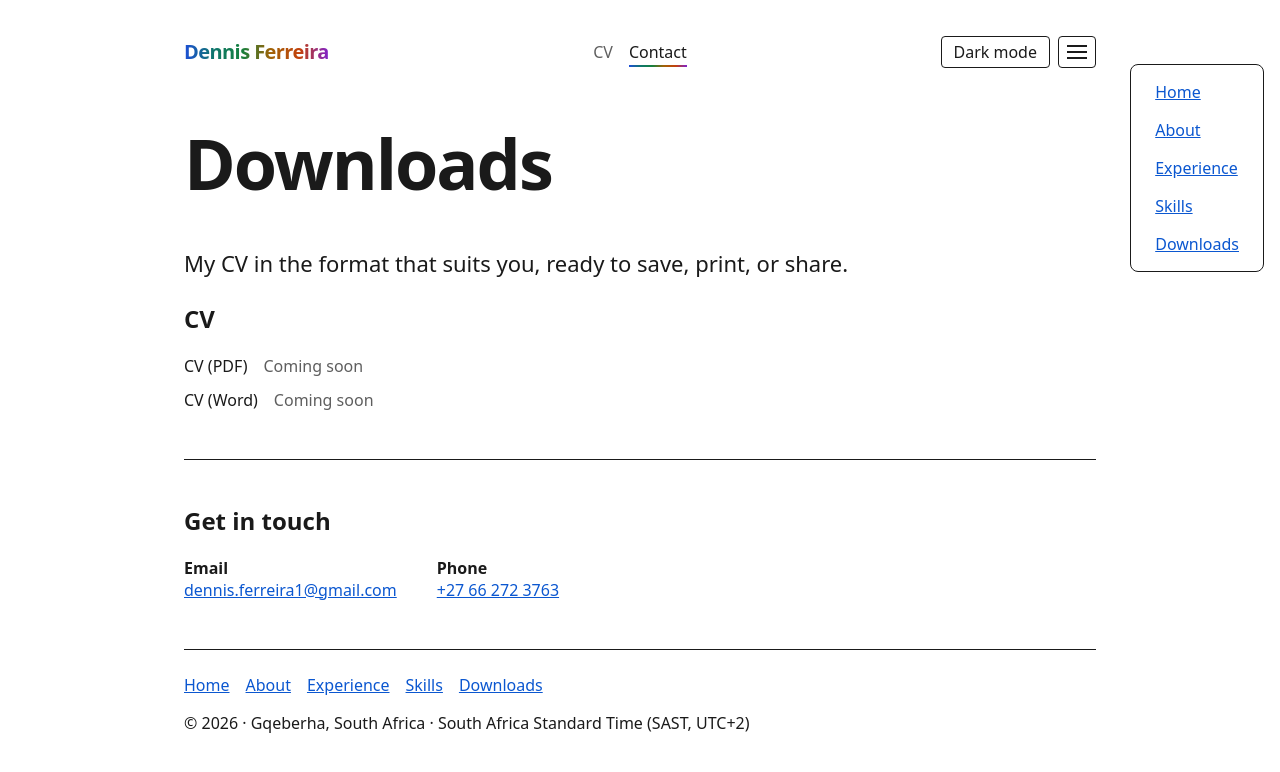
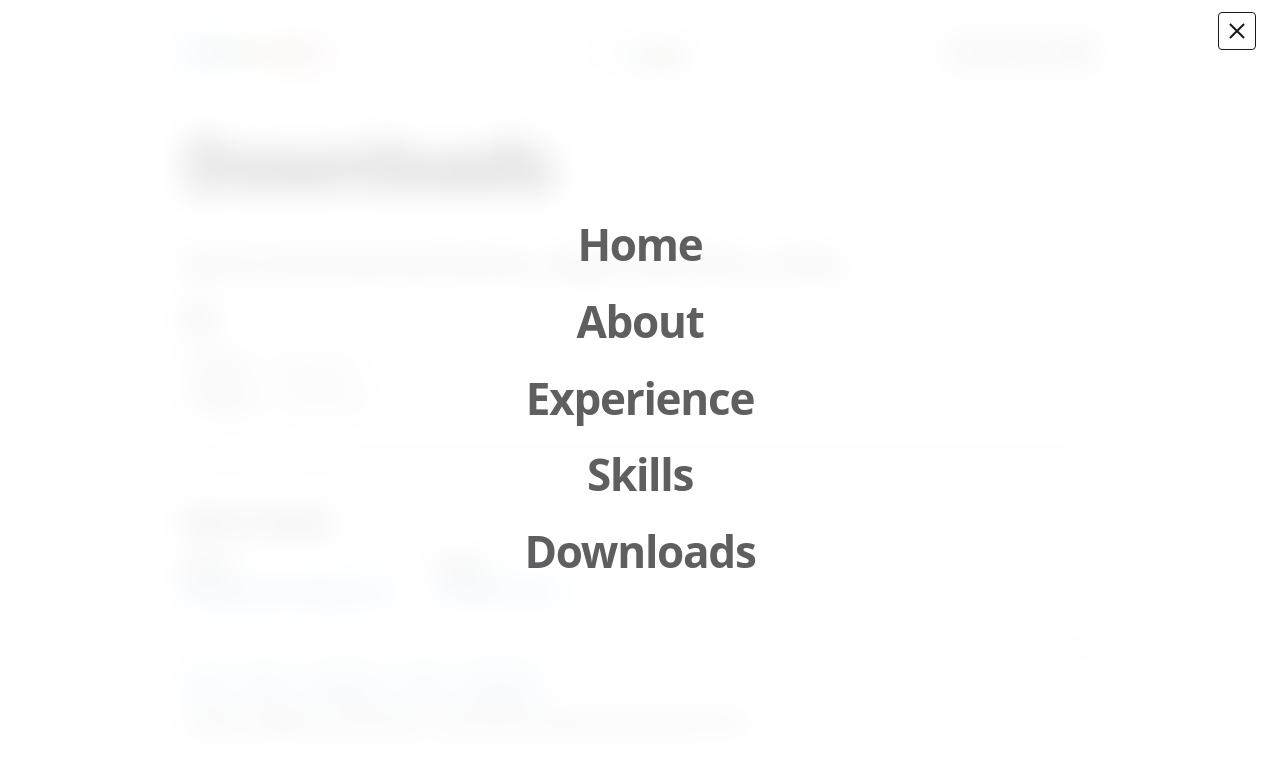
Before and after one commit to 6210/dfpf-26-27, an Astro site: page /downloads in a window 1280 px wide. Both pictures are taken after a click on the button "Menu". Built offline with nearby package versions, Linux system fonts and the light colour scheme; Astro itself is replaced by a stand-in of ours.

Commit message:
Navigation rework

```diff
--- a/src/components/SiteHeader.astro
+++ b/src/components/SiteHeader.astro
@@ -41,7 +41,7 @@ const isHome = Astro.url.pathname === '/';
       <span data-theme-label="light">Dark mode</span>
       <span data-theme-label="dark">Light mode</span>
     </button>
-    <!-- The Popover API opens and closes the menu without JavaScript, including Escape and outside clicks. -->
+    <!-- The Popover API opens and closes the menu without JavaScript, including with Escape. -->
     <button type="button" class="menu-button" popovertarget="site-menu">
       <span class="menu-icon" aria-hidden="true"><span></span><span></span><span></span></span>
       <span class="visually-hidden">Menu</span>
@@ -49,6 +49,11 @@ const isHome = Astro.url.pathname === '/';
   </div>
 
   <div id="site-menu" class="site-menu" popover>
+    <!-- The full-screen menu covers the menu button, so it has its own close button in the same place. -->
+    <button type="button" class="menu-button menu-close" popovertarget="site-menu" popovertargetaction="hide">
+      <span class="menu-icon" aria-hidden="true"><span></span><span></span></span>
+      <span class="visually-hidden">Close menu</span>
+    </button>
     <SiteNav label="Main navigation" />
   </div>
 
@@ -172,18 +177,99 @@ const isHome = Astro.url.pathname === '/';
     block-size: 2px;
   }
 
+  /* Full screen; the page shows faintly through a blur. */
   .site-menu {
     background: var(--color-background);
-    border: 1px solid currentColor;
-    border-radius: 0.5rem;
+    block-size: auto;
+    border: 0;
     color: var(--color-text);
-    inset: 4rem 1rem auto auto;
+    inline-size: auto;
+    inset: 0;
     margin: 0;
-    padding: 1rem 1.5rem;
+    max-block-size: none;
+    max-inline-size: none;
+    overflow-y: auto;
+    overscroll-behavior: contain;
+    padding: 4.5rem 1.5rem;
+  }
+
+  .site-menu:popover-open {
+    display: grid;
+    place-items: center;
+  }
+
+  /* Opaque where blur is unsupported or the visitor asks for less transparency, keeping text readable. */
+  @supports (backdrop-filter: blur(1px)) {
+    @media (prefers-reduced-transparency: no-preference) {
+      .site-menu {
+        -webkit-backdrop-filter: blur(16px);
+        backdrop-filter: blur(16px);
+        background: color-mix(in srgb, var(--color-background) 80%, transparent);
+      }
+    }
+  }
+
+  /* The page behind stays put while the menu is open. */
+  :global(html:has(#site-menu:popover-open)) {
+    overflow: hidden;
+  }
+
+  .menu-close {
+    inset: 0.75rem 1.5rem auto auto;
+    position: absolute;
+  }
+
+  .menu-close .menu-icon {
+    block-size: 1.25rem;
+    gap: 0;
+    place-content: center;
+  }
+
+  .menu-close .menu-icon span {
+    grid-area: 1 / 1;
+    inline-size: 1.25rem;
+    rotate: 45deg;
+  }
+
+  .menu-close .menu-icon span + span {
+    rotate: -45deg;
   }
 
   .site-menu :global(nav) {
+    align-items: center;
     flex-direction: column;
+    gap: 1.25rem;
+    text-align: center;
+  }
+
+  /* Same hover treatment as the on-page links: muted text brightens and a gradient underline grows. */
+  .site-menu :global(nav a) {
+    color: color-mix(in srgb, var(--color-text) 70%, var(--color-background));
+    font-family: var(--font-heading);
+    font-size: clamp(1.75rem, 1.2rem + 2.5vw, 2.75rem);
+    font-weight: 700;
+    letter-spacing: calc(-2em / 70);
+    line-height: 1.2;
+    padding-block-end: 0.25rem;
+    position: relative;
+    text-decoration: none;
+  }
+
+  .site-menu :global(nav a::after) {
+    background: var(--gradient-accents);
+    block-size: 2px;
+    content: '';
+    inset: auto 0 0;
+    position: absolute;
+    scale: 0 1;
+  }
+
+  .site-menu :global(nav a:is(:hover, :focus-visible, [aria-current='page'])) {
+    color: var(--color-text);
+  }
+
+  .site-menu :global(nav a:is(:hover, :focus-visible, [aria-current='page'])::after) {
+    scale: 1 1;
   }
 
   .visually-hidden {
@@ -213,6 +299,31 @@ const isHome = Astro.url.pathname === '/';
       transition: color 0.3s ease;
     }
 
+    .site-menu :global(nav a) {
+      transition: color 0.3s ease;
+    }
+
+    .site-menu :global(nav a::after) {
+      transition: scale 0.45s cubic-bezier(0.65, 0, 0.35, 1);
+    }
+
+    /* Fades in on open and out on close. */
+    .site-menu {
+      opacity: 0;
+      transition:
+        display 0.3s allow-discrete,
+        opacity 0.3s ease,
+        overlay 0.3s allow-discrete;
+    }
+
+    .site-menu:popover-open {
+      opacity: 1;
+
+      @starting-style {
+        opacity: 0;
+      }
+    }
+
     /* Glides between sections; the first placement happens before data-ready, so it does not slide in from the left. */
     .spy-indicator[data-ready] {
       transition:
@@ -224,8 +335,13 @@ const isHome = Astro.url.pathname === '/';
 
   @media (forced-colors: active) {
     .spy-indicator,
-    .progress {
+    .progress,
+    .site-menu :global(nav a::after) {
       background: Highlight;
+    }
+
+    .site-menu {
+      background: Canvas;
     }
   }
 </style>
@@ -248,7 +364,7 @@ const isHome = Astro.url.pathname === '/';
   document.addEventListener('astro:page-load', () => {
     const header = document.querySelector<HTMLElement>('[data-site-header]');
     if (header) {
-      cleanups.push(autoHide(header), readingProgress(header));
+      cleanups.push(autoHide(header), readingProgress(header), fullScreenMenu(header));
     }
     const spy = document.querySelector<HTMLElement>('[data-spy]');
     if (spy) {
@@ -355,6 +471,39 @@ const isHome = Astro.url.pathname === '/';
     }
     cancelSmoothScroll = interrupt;
     frame = requestAnimationFrame(step);
+  }
+
+  /** While the full-screen menu is open, keeps keyboard and screen reader focus out of the page behind it. */
+  function fullScreenMenu(header: HTMLElement): () => void {
+    const menu = header.querySelector<HTMLElement>('#site-menu');
+    if (!menu) {
+      return () => {};
+    }
+    const behind = () => [...header.children, document.querySelector('main'), document.querySelector('footer')].filter((element): element is HTMLElement => element instanceof HTMLElement && element !== menu);
+
+    const onBeforeToggle = (event: Event) => {
+      // Released before closing, so the browser can return focus to the menu button.
+      if ((event as ToggleEvent).newState === 'closed') {
+        for (const element of behind()) {
+          element.inert = false;
+        }
+      }
+    };
+    const onToggle = (event: Event) => {
+      if ((event as ToggleEvent).newState === 'open') {
+        for (const element of behind()) {
+          element.inert = true;
+        }
+        menu.querySelector<HTMLElement>('.menu-close')?.focus();
+      }
+    };
+
+    menu.addEventListener('beforetoggle', onBeforeToggle);
+    menu.addEventListener('toggle', onToggle);
+    return () => {
+      menu.removeEventListener('beforetoggle', onBeforeToggle);
+      menu.removeEventListener('toggle', onToggle);
+    };
   }
 
   /** Hides the header while scrolling down and brings it back on any scroll up. */
```
Also changed, not shown: README.MD.
